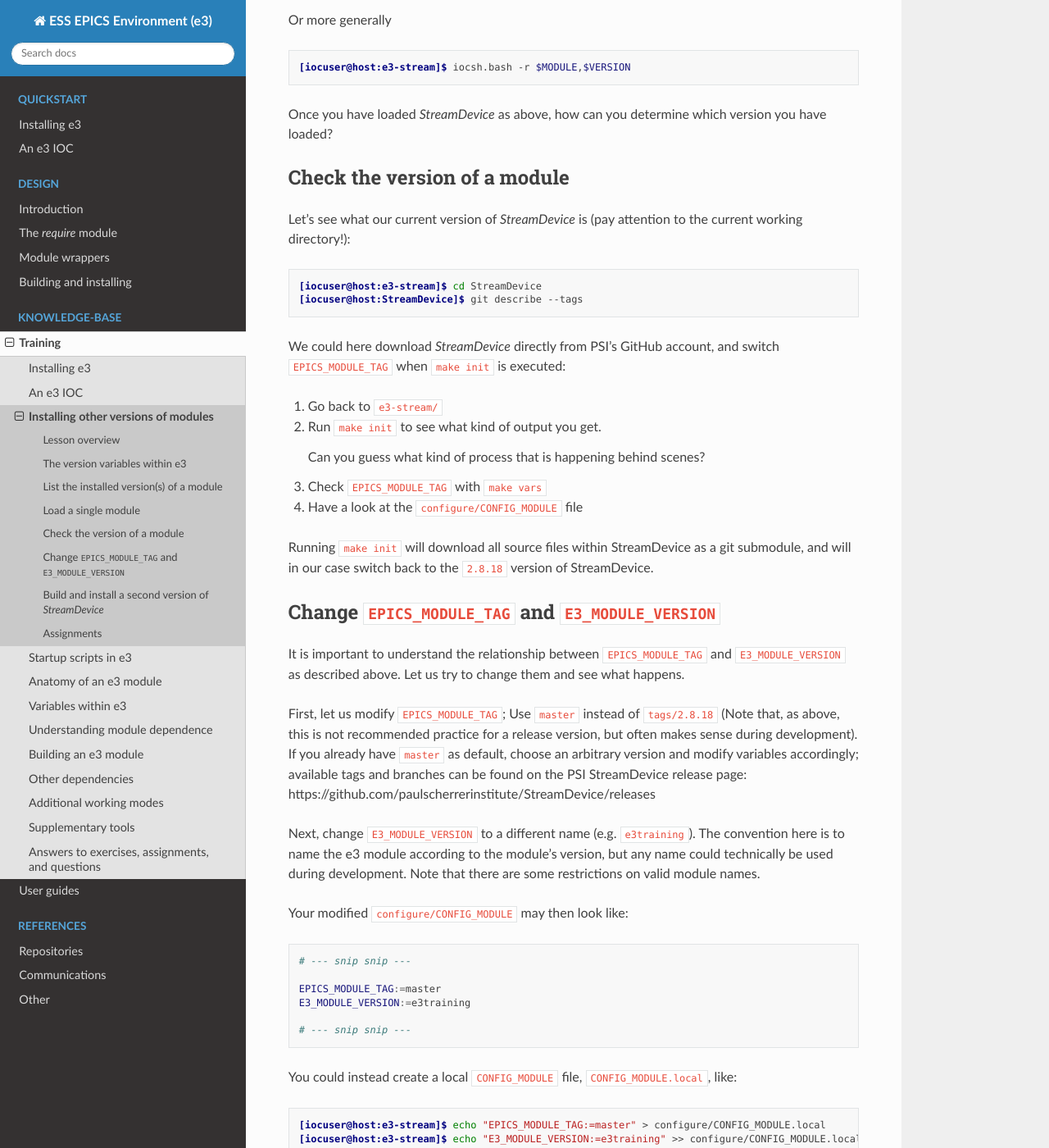
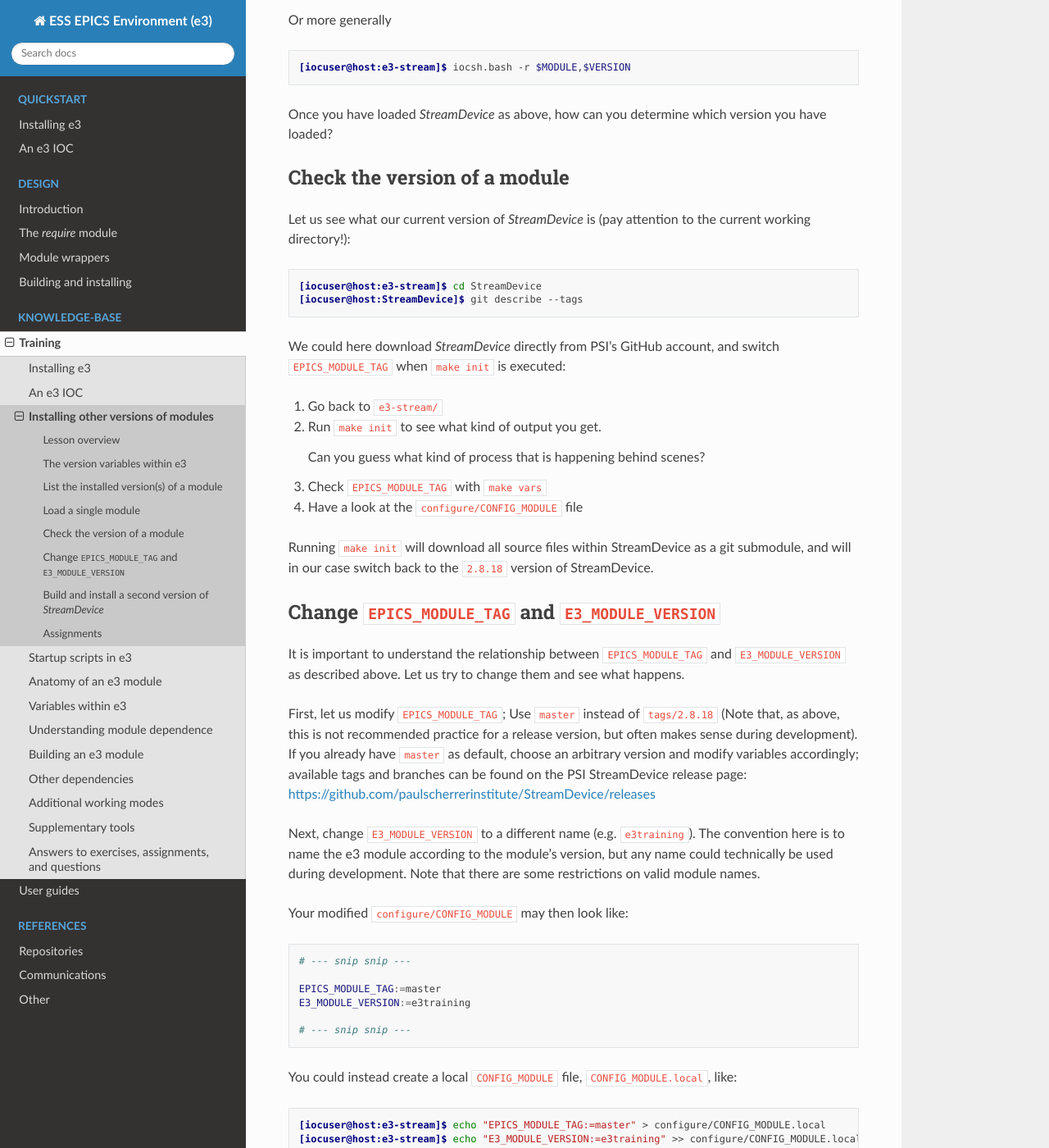
Before and after one commit to ttkorhonen/e3pages, a Sphinx documentation site: the page built from docs/kb/training/workbook/3_module_versions.md, in a window 1280 px wide and 1400 px high, scrolled down 2131 px. Shown: the whole window at 82% size. Built offline with Sphinx 7.4.7 and the Read the Docs theme 2.0.0, drawn with Linux system fonts in a browser that asks for light colours; some of the changed text lies outside the part shown.

Commit message:
Remove contractions, fix typos, make URL render as hyperlink

````diff
--- a/docs/kb/training/workbook/3_module_versions.md
+++ b/docs/kb/training/workbook/3_module_versions.md
@@ -86,7 +86,7 @@ Once you have loaded *StreamDevice* as above, how can you determine which versio
 
 ## Check the version of a module
 
-Let's see what our current version of *StreamDevice* is (pay attention to the current working directory!):
+Let us see what our current version of *StreamDevice* is (pay attention to the current working directory!):
 
 ```console
 [iocuser@host:e3-stream]$ cd StreamDevice
@@ -111,7 +111,7 @@ It is important to understand the relationship between `EPICS_MODULE_TAG` and `E
 
 First, let us modify `EPICS_MODULE_TAG`; Use `master` instead of `tags/2.8.18` (Note that, as above, this is not recommended practice for a release version, but
 often makes sense during development). If you already have `master` as default, choose an arbitrary version and modify variables accordingly; available tags and
-branches can be found on the PSI StreamDevice release page: https://github.com/paulscherrerinstitute/StreamDevice/releases
+branches can be found on the PSI StreamDevice release page: <https://github.com/paulscherrerinstitute/StreamDevice/releases>
 
 Next, change `E3_MODULE_VERSION` to a different name (e.g. `e3training`). The convention here is to name the e3 module according to the module's version, but any name
 could technically be used during development. Note that there are some restrictions on valid module names.
````
Also changed, not shown: other parts of docs/kb/training/workbook/3_module_versions.md (+3 -3 lines).
